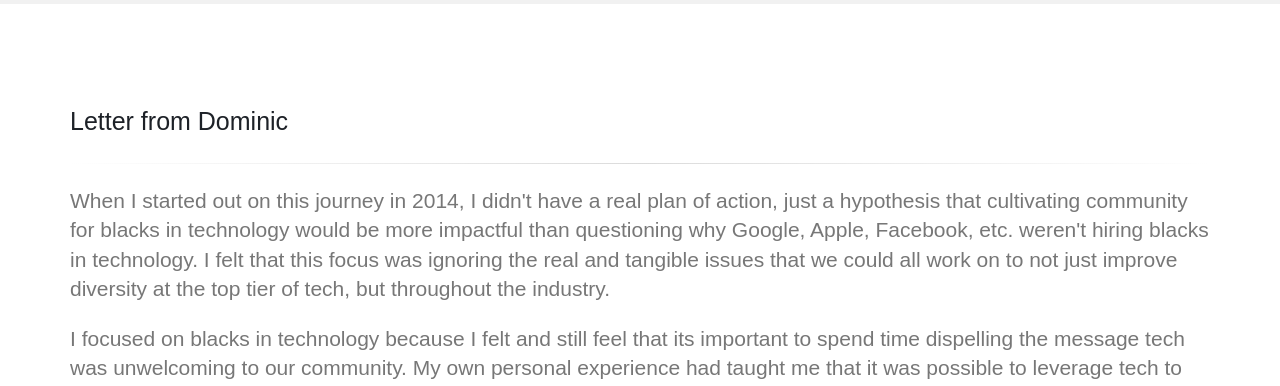
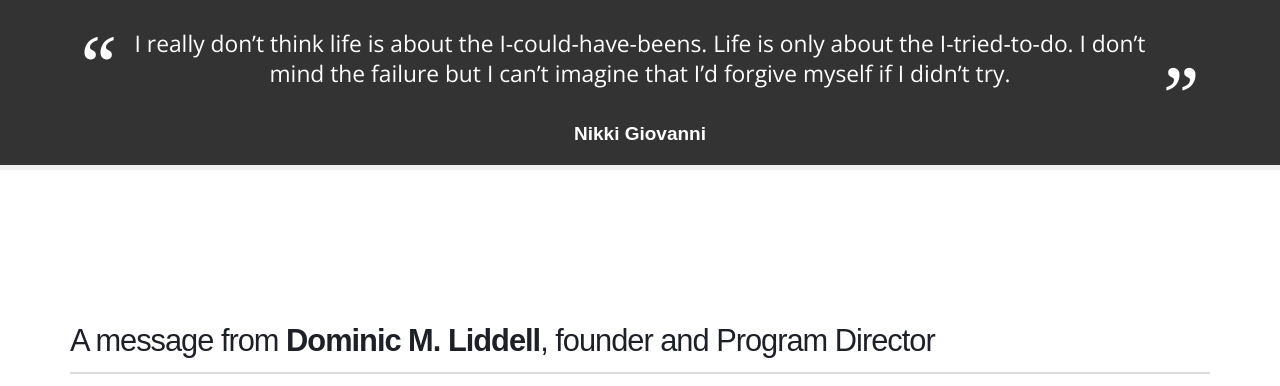
Before and after one commit to dmmltech/dmmltech.github.io, a PHP site: page /phpmail/ in a window 1280 px wide. Shown: the part 713-1099 px from the top of the page. Run offline with PHP 8.4, Linux system fonts and the light colour scheme.

Commit message:
updating content

```diff
--- a/css/theme.css
+++ b/css/theme.css
@@ -4293,8 +4293,25 @@ section{
 	padding:50px !important;
 }
 
+.section-quote{
+	padding:24px !important;
+	background-color:#333 !important;
+	color:#fff !important;
+	margin:0 !important;
+	border: 0 !important;
+	font-size: 1.9rem !important;
+}
+
+.testimonial.testimonial-style-5 blockquote p,.testimonial .testimonial-author strong,.testimonial.testimonial-with-quotes blockquote:before,.testimonial.testimonial-with-quotes blockquote:after{
+	color:#fff !important;
+}
+
+.testimonial.testimonial-style-5 .testimonial-author{
+	border:none !important;
+}
+
 .section-default{
-	padding:100px 0% !important;
+	padding:150px 0% !important;
 	min-height: 500px !important;
 	background-color: #fff !important;
 }
@@ -4312,7 +4329,11 @@ section{
 }
 
 .snapshot{
-	color:#fff !important;
+	color:#000 !important;
+	font-size:1.8rem;
+	background-color: #fff;
+	padding: 1%;
+	border-radius: 3px;
 }
 .med-text{
 	font-size:2.5rem;
@@ -4343,3 +4364,7 @@ section{
 ul{
 	list-style-position: inside;
 }
+
+.feature-box .feature-box-info {
+    padding-left: 0px !important;
+}
--- a/index.html
+++ b/index.html
@@ -151,14 +151,34 @@
 						</div>
 					</div>
 				</section>
+					<section class="section section-quote">
+					<div class="container">
+						<div class="row">
+							<div class="col-md-12">
+								<div class="testimonial testimonial-style-5 testimonial-with-quotes mb-none">
+									<blockquote>
+										<p>I really don’t think life is about the I-could-have-beens. Life is only about the I-tried-to-do. I don’t mind the failure but I can’t imagine that I’d forgive myself if I didn’t try.</p>
+									</blockquote>
+									<div class="testimonial-arrow-down"></div>
+									<div class="testimonial-author">
+										<p><strong>Nikki Giovanni</strong></p>
+									</div>
+								</div>
+							</div>
+						</div>
+					</div>
+				</section>
 
 				<section id="intro" class="section section-default">
 					<div class="container">
 						<div class="row">
 							<div class="col-md-12">
-								<h4 class="med-text mb-none">Letter from Dominic</h4>
-								<hr/>
+								<div class="heading heading-border heading-bottom-border">
+								<h2>A message from <strong>Dominic M. Liddell</strong>, founder and Program Director</h2>
+							</div>
+								<img src="http://www.dominicmliddell.com/images/dominic-m-liddell.png" alt="Image of Dominic M. Liddell" class="pull-right img-responsive img-thumbnail"/>
 								<p class="lead">When I started out on this journey in 2014, I didn't have a real plan of action, just a hypothesis that cultivating community for blacks in technology would be more impactful than questioning why Google, Apple, Facebook, etc. weren't hiring blacks in technology. I felt that this focus was ignoring the real and tangible issues that we could all work on to not just improve diversity at the top tier of tech, but throughout the industry. </p>
+
 								<p class="lead">I focused on blacks in technology because I felt and still feel that its important to spend time dispelling the message tech was unwelcoming to our community. My own personal experience had taught me that it was possible to leverage tech to not just get a job and build someone else's dream, but to also bring wealth and ownership back into the black community. </p>
 								<p class="lead">My work with Tech While Black has changed me as a person.  Its helped me to grow and challenge myself in ways that I never could have imagined. I've been fortunate to meet so many talented, skilled black people who are dedicated to reaching back to help others have the same opportunities to succeed. Everyone that I have met or interacted with has left their mark on me and the Tech While Black community.</p>
 								<p class="lead">There has been a wealth of successes and failures throughout this journey.  There have been times that I've felt like giving up and it seems that every time, I get an email out of the blue from someone who wants to let me know that they are being inspired by Tech While Black and asking me to keep it up. I don't know if I change the tone of my messaging during these times or if its just the universe knowing I need the pick me up, but its the people in our community that have kept me going.</p>
@@ -170,6 +190,7 @@
 					</div>
 				</section>
 
+
 				<section id="mission" class="parallax section section-text-light section-parallax section-center section-overlay" data-stellar-background-ratio="0.8" style="padding:200px 0; background-image: url(img/use/story.jpg);">
 					<div class="container">
 						<div class="row">
@@ -180,13 +201,33 @@
 						</div>
 					</div>
 				</section>
+				<section class="section section-quote">
+					<div class="container">
+						<div class="row">
+							<div class="col-md-10 col-md-offset-1">
+								<div class="testimonial testimonial-style-5 testimonial-with-quotes mb-none">
+									<blockquote>
+										<p>Have a vision. Be demanding.</p>
+									</blockquote>
+									<div class="testimonial-arrow-down"></div>
+									<div class="testimonial-author">
+										<p><strong>Colin Powell</strong></p>
+									</div>
+								</div>
+							</div>
+						</div>
+					</div>
+				</section>
 
 
 				<section class="section section-default">
 					<div class="container">
 						<div class="row">
 							<div class="col-md-12">
-								<h4 class="med-text mb-none">Why We Tech While Black</h4>
+								<div class="heading heading-border heading-bottom-border">
+								<h2>Why We <strong>Tech While Black</strong></h2>
+							</div>
+							<div class="col-md-12">
 								<p class="lead">Type "diversity in tech" or "blacks in technology" into Google and you'll be presented with a wealth of articles, essays, studies, and other material that focus on the lack of diversity in technology. </p>
 								<p class=" lead">Dominic M. Liddell believed that the existing conversations focused too much on the lack of diversity and set out to change the conversation.  Dominic thought that the real problem was a lack of visibility by those actively working and doing business in technology.  Dominic felt that this lack of visibility and the current conversation about diversity served as deterrants. Dominic founded Tech While Black (as Coding While Black) with the goals of highlighting black tech achievement in technology.</p>
 								<p class="lead">Very early in the quest to highlight local achievement, Dominic identified other factors that he thought could also be deterrants.  At this point, he developed a hypothesis that, while there were some very real barriers to entry, it was a lack of participation, representation, and collaboration by those who had overcome those barriers that led to the false perception that there is a lack of blacks succeeding and leading in technology. It was this hypothesis that sparked our journey and that has influenced our programming every step of the way.</p>
@@ -205,19 +246,40 @@
 					<div class="container">
 						<div class="row">
 							<div class="col-md-8 col-md-offset-2">
-								<h4 class="huge-text">Our Community</h4>
+								<h4 class="huge-text">Audience + Community</h4>
 								<small class="snapshot">snapshot: Demo night at Jellyvision</small>
 							</div>
 						</div>
 					</div>
 				</section>
 
+				<section class="section section-quote">
+					<div class="container">
+						<div class="row">
+							<div class="col-md-10 col-md-offset-1">
+								<div class="testimonial testimonial-style-5 testimonial-with-quotes mb-none">
+									<blockquote>
+										<p>My humanity is bound up in yours, for we can only be human together.”
+								</p>
+									</blockquote>
+									<div class="testimonial-arrow-down"></div>
+									<div class="testimonial-author">
+										<p><strong>Desmond Tutu</strong></p>
+									</div>
+								</div>
+							</div>
+						</div>
+					</div>
+				</section>
 
 				<section class="section section-default">
 					<div class="container">
 						<div class="row">
 							<div class="col-md-12">
-								<h4 class="med-text mb-none">Our Audience & Community</h4>
+								<div class="heading heading-border heading-bottom-border">
+								<h2>Diversity Means <strong>Practicing What We Preach</strong></h2>
+							</div>
+							<div class="col-md-12">
 								<p class="lead mb-none">Tech While Black has always been committed to diversity. Not just in the tech ecosytem at-large, but also in our own ecosystem. We have cultivated a safe, welcoming, inclusive community that is as diverse as the people in it. Its not easy developing and marketing programs to such a diverse audience, but we believe its worth the challenges and pitfalls.  </p>
 
 								<hr/>
@@ -369,6 +431,7 @@
 					</div>
 				</section>
 
+
 				<div class="featured-boxes-full featured-boxes-full-scale">
 					<div class="col-md-4">
 						<div class="featured-box-full featured-box-full-tertiary" style="height: 363px;">
@@ -405,12 +468,32 @@
 					</div>
 				</section>
 
+				<section class="section section-quote">
+					<div class="container">
+						<div class="row">
+							<div class="col-md-10 col-md-offset-1">
+								<div class="testimonial testimonial-style-5 testimonial-with-quotes mb-none">
+									<blockquote>
+										<p>I think education is power. I think that being able to communicate with people is power. One of my main goals on the planet is to encourage people to empower themselves.</p>
+									</blockquote>
+									<div class="testimonial-arrow-down"></div>
+									<div class="testimonial-author">
+										<p><strong>Oprah Winfrey</strong></p>
+									</div>
+								</div>
+							</div>
+						</div>
+					</div>
+				</section>
 
 				<section class="section section-default">
 					<div class="container">
 						<div class="row">
+							<!-- <div class="col-md-12">
+								<div class="heading heading-border heading-bottom-border">
+								<h2>Why We <strong>Tech While Black</strong></h2>
+							</div> -->
 							<div class="col-md-12">
-								<h4 class="med-text mb-none">Events & Activites</h4>
 								<p class="mb-none lead">Community-building events and activities were our platform for local impact.  We built community through educational, social, and other engaging activities. Our activities brought together individuals from all over Chicago and its suburbs.</p>
 								<hr class="tall">
 								<div class="row">
@@ -461,12 +544,32 @@
 					</div>
 				</section>
 
+				<section class="section section-quote">
+					<div class="container">
+						<div class="row">
+							<div class="col-md-10 col-md-offset-1">
+								<div class="testimonial testimonial-style-5 testimonial-with-quotes mb-none">
+									<blockquote>
+										<p>If you’re walking down the right path and you’re willing to keep walking, eventually you’ll make progress.</p>
+									</blockquote>
+									<div class="testimonial-arrow-down"></div>
+									<div class="testimonial-author">
+										<p><strong>Barack Obama</strong></p>
+									</div>
+								</div>
+							</div>
+						</div>
+					</div>
+				</section>
 
 				<section class="section section-default">
 					<div class="container">
 						<div class="row">
 							<div class="col-md-12">
-								<h4 class="med-text mb-none">Did we make an impact?</h4>
+								<div class="heading heading-border heading-bottom-border">
+								<h2>Did We <strong>Make an Impact</strong>?</h2>
+							</div>
+							<div class="col-md-12">
 								<p class="mb-none lead">As the first Chicago organization to focus specifically on black tech community, Tech While Black kicked off a movement that would set the stage for a local revolution of empowerment. Even if that was all we did it would be enough, but our impact shows in our metrics. We didn't achieve every goal, every time, but we've delivered on free and affordable classes, scholarships, career referrals, and spotlights that have helped personal and business brands take off. Oh yeah, we also hooked our community up with lots of freebies, swag, and conference tickets. </p>
 								<hr class="tall">
 								<div class="row">
@@ -518,6 +621,23 @@
 					</div>
 				</section>
 
+				<section class="section section-quote">
+					<div class="container">
+						<div class="row">
+							<div class="col-md-10 col-md-offset-1">
+								<div class="testimonial testimonial-style-5 testimonial-with-quotes mb-none">
+									<blockquote>
+										<p>It is not our differences that divide us. It is our inability to recognize, accept, and celebrate those differences.</p>
+									</blockquote>
+									<div class="testimonial-arrow-down"></div>
+									<div class="testimonial-author">
+										<p><strong>Audre Lorde</strong></p>
+									</div>
+								</div>
+							</div>
+						</div>
+					</div>
+				</section>
 
 				<section class="section section-default">
 					<div class="container">
@@ -570,12 +690,28 @@
 					</div>
 				</section>
 
+				<section class="section section-quote">
+					<div class="container">
+						<div class="row">
+							<div class="col-md-10 col-md-offset-1">
+								<div class="testimonial testimonial-style-5 testimonial-with-quotes mb-none">
+									<blockquote>
+										<p>Do not bring people in your life who weigh you down. And trust your instincts … good relationships feel good. They feel right. It’s with the people you surround yourselves with.</p>
+									</blockquote>
+									<div class="testimonial-arrow-down"></div>
+									<div class="testimonial-author">
+										<p><strong>Michelle Obama</strong></p>
+									</div>
+								</div>
+							</div>
+						</div>
+					</div>
+				</section>
 
 				<section class="section section-default">
 					<div class="container">
 						<div class="row">
 							<div class="col-md-12">
-								<h4 class="med-text mb-none">Community Partners</h4>
 								<p class="mb-none lead">Thanks to all of the following for partnering with us to organize, host, and promote our programming activities. We appreciate your commitment to collaboration and supporting our shared mission and goals of diversity in technology.</p>
 								<hr class="tall"/>
 								<div class="col-md-4">
@@ -630,13 +766,33 @@
 							</div>
 						</div>
 					</div>
+
 				</section>
 
+				<section class="section section-quote">
+					<div class="container">
+						<div class="row">
+							<div class="col-md-10 col-md-offset-1">
+								<div class="testimonial testimonial-style-5 testimonial-with-quotes mb-none">
+									<blockquote>
+										<p>As long as there is poverty in the world I can never be rich, even if I have a billion dollars.  I can never be what I ought to be until you are what you ought to be. This is the way our world is made. No individual or nation can stand out boasting of being independent. We are interdependent.</p>
+									</blockquote>
+									<div class="testimonial-arrow-down"></div>
+									<div class="testimonial-author">
+										<p><strong>Martin Luther King, Jr</strong></p>
+									</div>
+								</div>
+							</div>
+						</div>
+					</div>
+				</section>
 
 				<section class="section section-default">
+
 					<div class="container">
 						<div class="row">
 							<div class="col-md-12">
+
 								<div class="col-md-4">
 									<div class="feature-box">
 
@@ -645,7 +801,7 @@
 											<div class="divider divider-small">
 												<hr>
 											</div>
-											<p class="tall">A special thank you to <strong>Github</strong> for being our first and most frequent supporter.</p>
+											<p class="tall lead">A special thank you to <strong>Github</strong> for being our first and most frequent major supporter.</p>
 										</div>
 									</div>
 								</div>
@@ -657,7 +813,7 @@
 											<div class="divider divider-small">
 												<hr>
 											</div>
-											<p class="tall">Thanks to <strong>Crain's Chicago Business</strong> for being a Founding Media Sponsor.</p>
+											<p class="tall lead">Thanks to <strong>Crain's Chicago Business</strong> for being a Founding Media Sponsor.</p>
 										</div>
 									</div>
 								</div>
@@ -669,7 +825,7 @@
 											<div class="divider divider-small">
 												<hr>
 											</div>
-											<p class="tall">Thanks to <strong>1871</strong> for supporting us with office space, event venue, and much, much more!</p>
+											<p class="tall lead">Thanks to <strong>1871</strong> for supporting us with office space, event venue, and much, much more!</p>
 										</div>
 									</div>
 								</div>
@@ -776,11 +932,27 @@
 					</div>
 				</div>
 
+				<section class="section section-quote">
+					<div class="container">
+						<div class="row">
+							<div class="col-md-10 col-md-offset-1">
+								<div class="testimonial testimonial-style-5 testimonial-with-quotes mb-none">
+									<blockquote>
+										<p>Change will not come if we wait for some other person or some other time. We are the ones we’ve been waiting for. We are the change that we seek.</p>
+									</blockquote>
+									<div class="testimonial-arrow-down"></div>
+									<div class="testimonial-author">
+										<p><strong>Barack Obama</strong></p>
+									</div>
+								</div>
+							</div>
+						</div>
+					</div>
+				</section>
 
 				<section class="section section-default">
 					<div class="container">
 						<div class="row">
-
 
 						<div class="featured-boxes featured-boxes-style-8">
 
@@ -837,12 +1009,13 @@
 													<li>Instructors, Mentors, Coaches</li>
 												</ul>
 												<hr/>
-												<a href="http://bit.ly/2l86iQM" class="btn btn-lg btn-block btn-quaternary mr-xs mb-lg">Help Complete Online Content</a>
+												<a href="http://bit.ly/2l86iQM" class="btn btn-lg btn-block btn-quaternary mr-xs mb-lg">Help Launch 10fwd</a>
 											</div>
 										</div>
 									</div>
 								</div>
 							</div>
+
 						</div>
 					</div>
 						</div>
```
